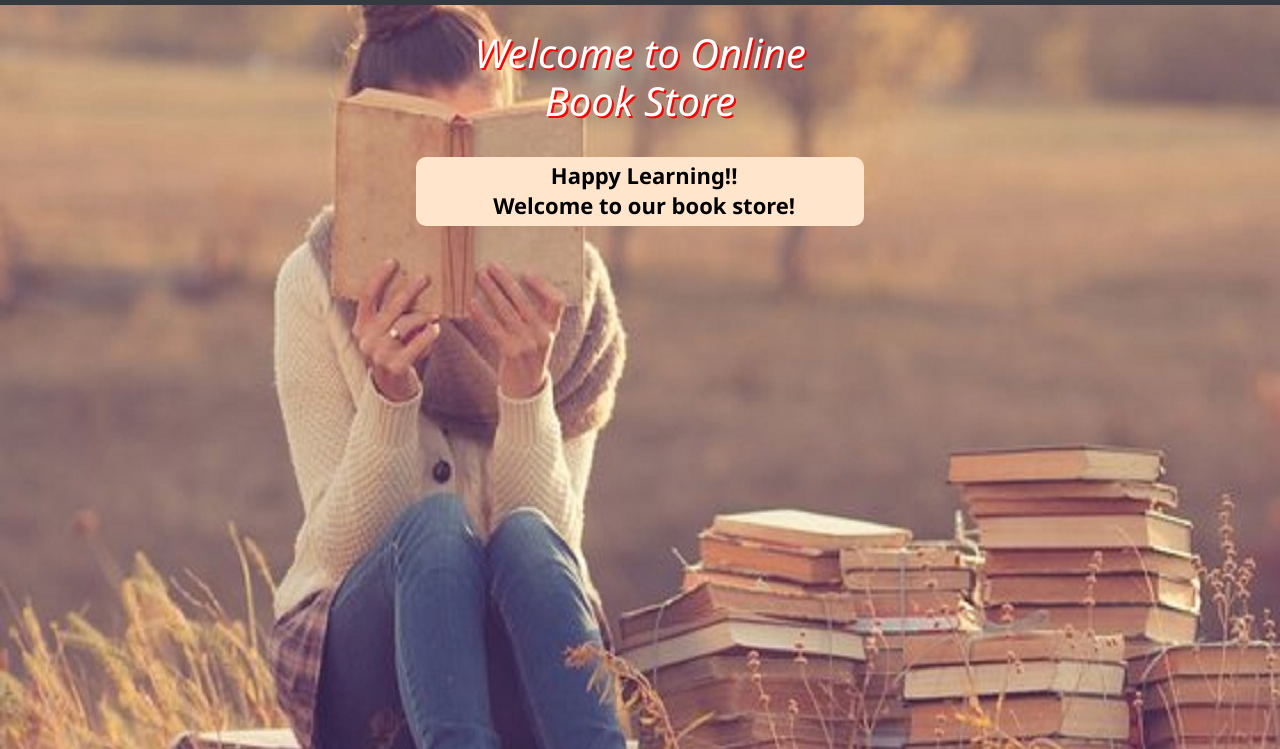
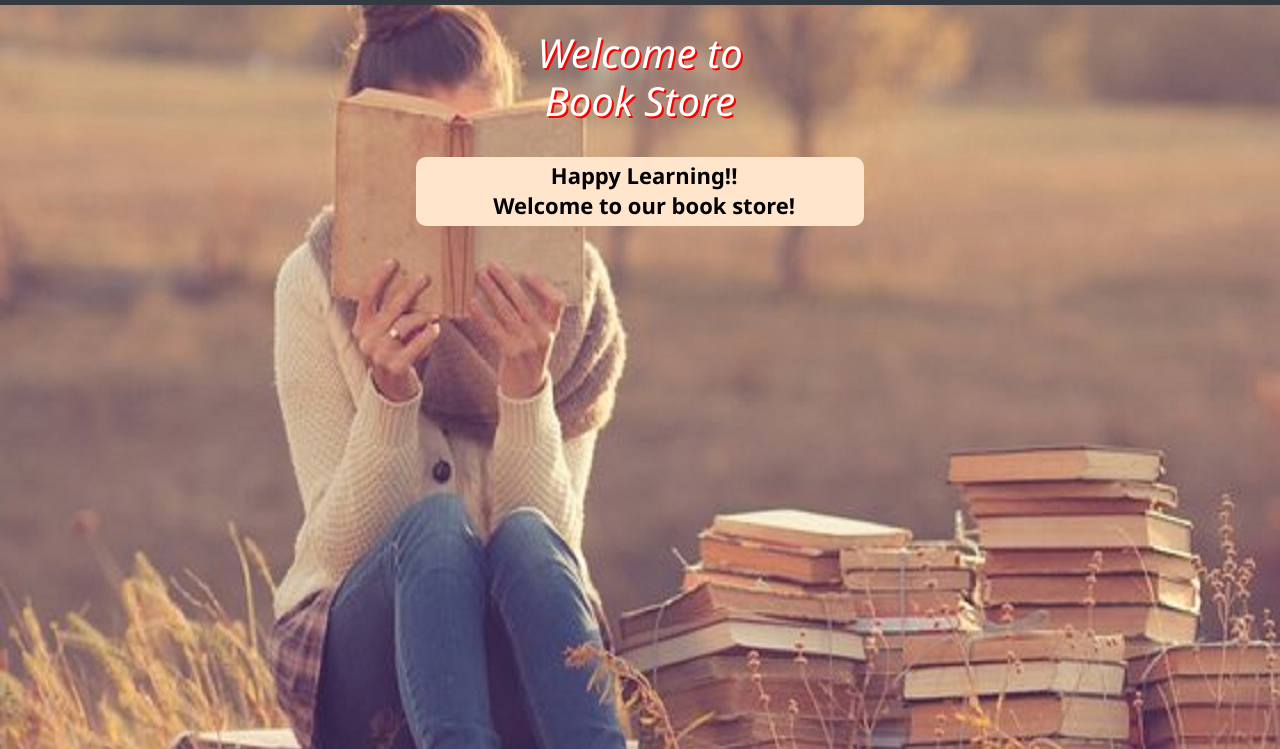
Before and after one commit to gugan1206/Onlinebookstore-main-main, a plain HTML site: page WebContent/index.html in a window 1280 px wide. Shown: the part 51-800 px from the top of the page. Drawn offline with nearby package versions, Linux system fonts and the light colour scheme.

Commit message:
Update index.html

```diff
--- a/WebContent/index.html
+++ b/WebContent/index.html
@@ -35,7 +35,7 @@
 			</nav>
 	</header>
 	<br>
-	<div id="topmid"><h1>Welcome to Online <br>Book Store</h1></div>
+	<div id="topmid"><h1>Welcome to  <br>Book Store</h1></div>
 	<br>
 	<table class="tab">
 		<tr>
```
